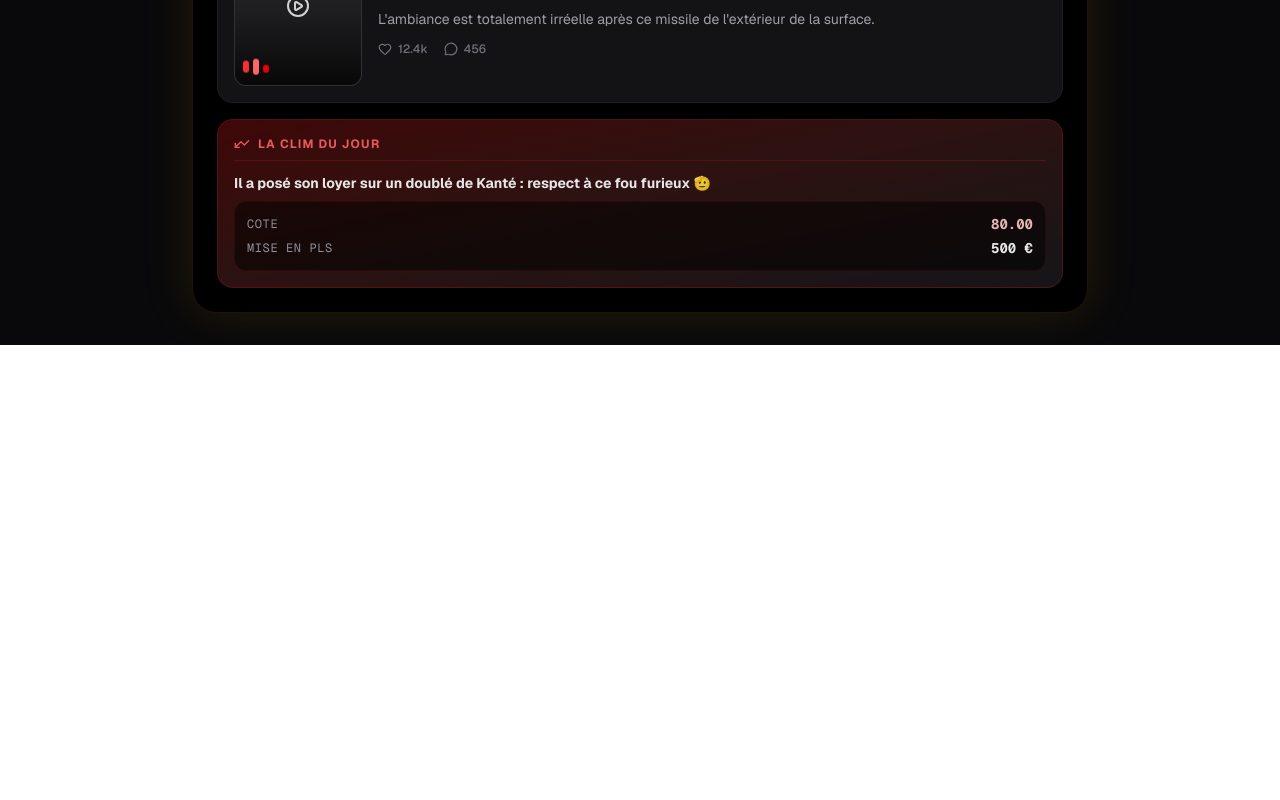
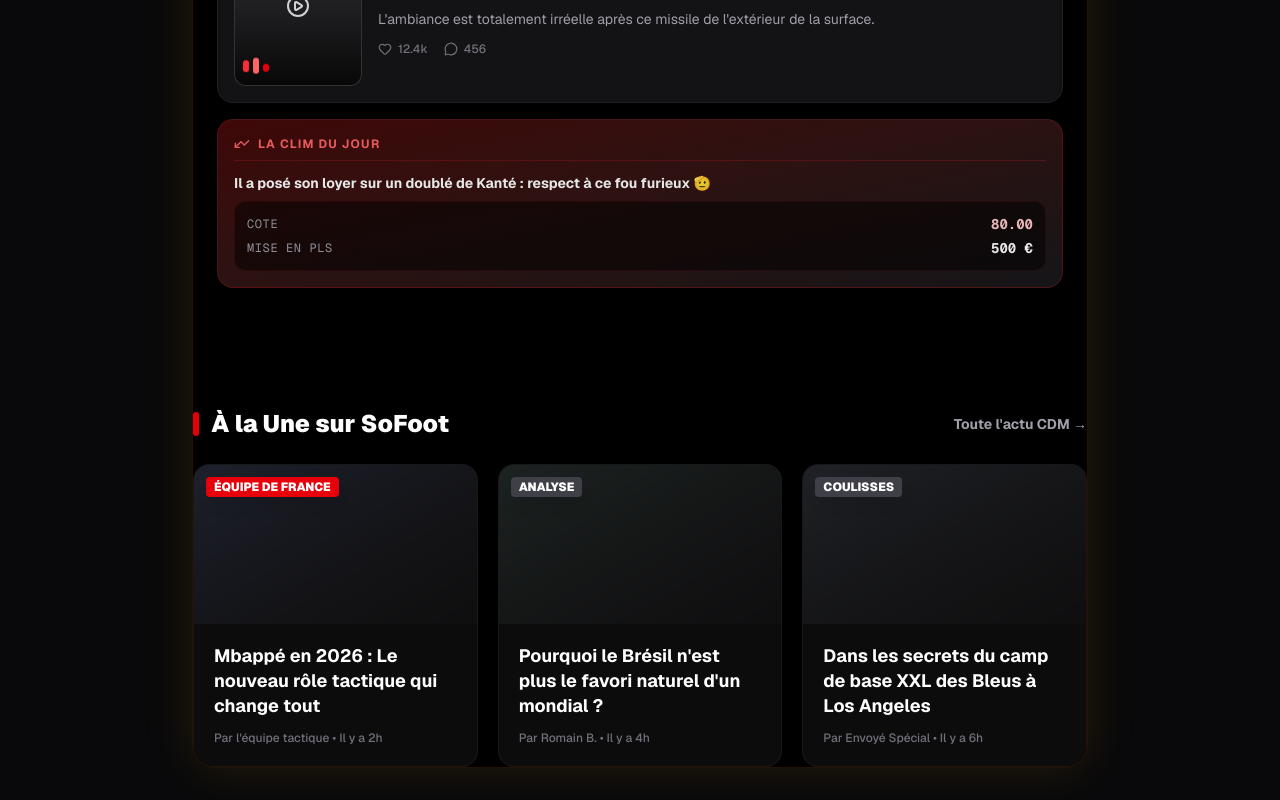
Before and after one commit to leffred/win1, a Next.js app: page /antenne in a window 1280 px wide. Shown: the part 1440-2240 px from the top of the page. Before the commit the page ends 1785 px from the top, so only its background shows below. Built offline with nearby package versions, Linux system fonts and the light colour scheme.

Commit message:
feat: Add publisher articles section to Antenne page

```diff
--- a/src/app/antenne/page.js
+++ b/src/app/antenne/page.js
@@ -491,6 +491,56 @@
           )}
 
         </div>
+
+        {/* Section Articles de l'Éditeur */}
+        <section className="mt-16 pt-8 border-t border-zinc-200/20 md:border-t-0">
+          <div className="flex items-center justify-between mb-6">
+            <h3 className="text-xl md:text-2xl font-black text-white flex items-center gap-3">
+              <span className="w-1.5 h-6 bg-red-600 rounded-full"></span>
+              À la Une sur SoFoot
+            </h3>
+            <button className="text-sm font-bold text-zinc-400 hover:text-white transition-colors">Toute l'actu CDM &rarr;</button>
+          </div>
+
+          <div className="grid grid-cols-1 sm:grid-cols-2 md:grid-cols-3 gap-5">
+            {/* Article 1 */}
+            <a href="#" className="group block bg-zinc-900/50 hover:bg-zinc-800/80 border border-white/5 rounded-2xl overflow-hidden transition-all duration-300 hover:shadow-xl hover:-translate-y-1">
+              <div className="aspect-[16/9] bg-zinc-800 relative overflow-hidden">
+                <div className="absolute inset-0 bg-gradient-to-br from-blue-900/40 to-black/80 mix-blend-overlay opacity-80 group-hover:opacity-100 group-hover:scale-105 transition-all duration-500" />
+                <span className="absolute top-3 left-3 bg-red-600 text-white text-[10px] sm:text-xs font-black uppercase px-2 py-0.5 rounded shadow-lg">Équipe de France</span>
+              </div>
+              <div className="p-4 sm:p-5">
+                <h4 className="font-bold text-base sm:text-lg leading-snug group-hover:text-red-400 transition-colors">Mbappé en 2026 : Le nouveau rôle tactique qui change tout</h4>
+                <p className="text-xs text-zinc-500 mt-3 font-medium">Par l'équipe tactique • Il y a 2h</p>
+              </div>
+            </a>
+
+            {/* Article 2 */}
+            <a href="#" className="group block bg-zinc-900/50 hover:bg-zinc-800/80 border border-white/5 rounded-2xl overflow-hidden transition-all duration-300 hover:shadow-xl hover:-translate-y-1">
+              <div className="aspect-[16/9] bg-zinc-800 relative overflow-hidden">
+                <div className="absolute inset-0 bg-gradient-to-br from-green-900/40 to-black/80 mix-blend-overlay opacity-80 group-hover:opacity-100 group-hover:scale-105 transition-all duration-500" />
+                <span className="absolute top-3 left-3 bg-zinc-700 text-white text-[10px] sm:text-xs font-black uppercase px-2 py-0.5 rounded shadow-lg">Analyse</span>
+              </div>
+              <div className="p-4 sm:p-5">
+                <h4 className="font-bold text-base sm:text-lg leading-snug group-hover:text-red-400 transition-colors">Pourquoi le Brésil n'est plus le favori naturel d'un mondial ?</h4>
+                <p className="text-xs text-zinc-500 mt-3 font-medium">Par Romain B. • Il y a 4h</p>
+              </div>
+            </a>
+
+            {/* Article 3 */}
+            <a href="#" className="group block bg-zinc-900/50 hover:bg-zinc-800/80 border border-white/5 rounded-2xl overflow-hidden transition-all duration-300 hover:shadow-xl hover:-translate-y-1 sm:col-span-2 md:col-span-1">
+              <div className="aspect-[16/9] bg-zinc-800 relative overflow-hidden">
+                <div className="absolute inset-0 bg-gradient-to-br from-slate-700/40 to-black/80 mix-blend-overlay opacity-80 group-hover:opacity-100 group-hover:scale-105 transition-all duration-500" />
+                <span className="absolute top-3 left-3 bg-zinc-700 text-white text-[10px] sm:text-xs font-black uppercase px-2 py-0.5 rounded shadow-lg">Coulisses</span>
+              </div>
+              <div className="p-4 sm:p-5">
+                <h4 className="font-bold text-base sm:text-lg leading-snug group-hover:text-red-400 transition-colors">Dans les secrets du camp de base XXL des Bleus à Los Angeles</h4>
+                <p className="text-xs text-zinc-500 mt-3 font-medium">Par Envoyé Spécial • Il y a 6h</p>
+              </div>
+            </a>
+          </div>
+        </section>
+
       </main>
 
       {/* Tech Architecture Modal */}
```
